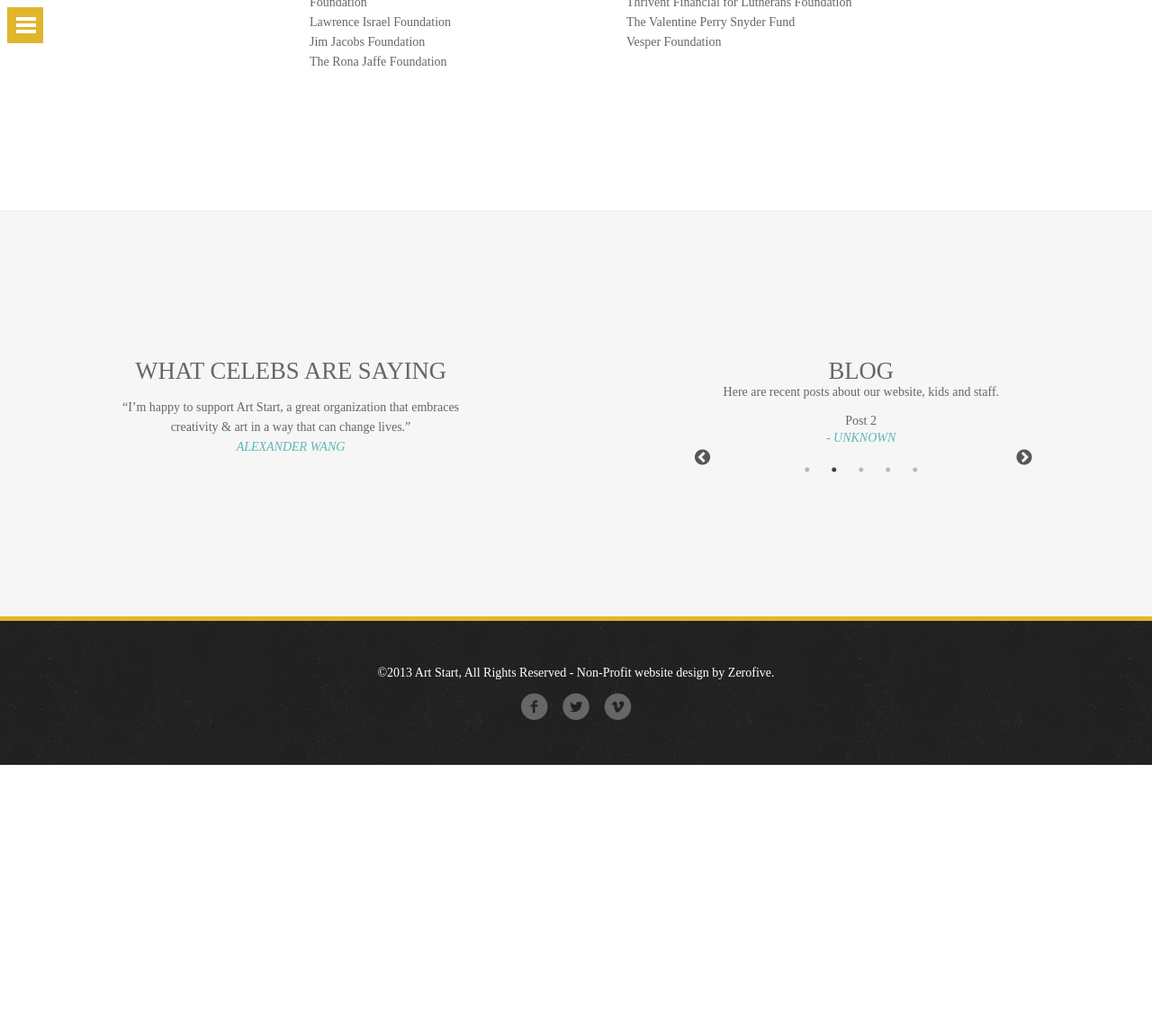
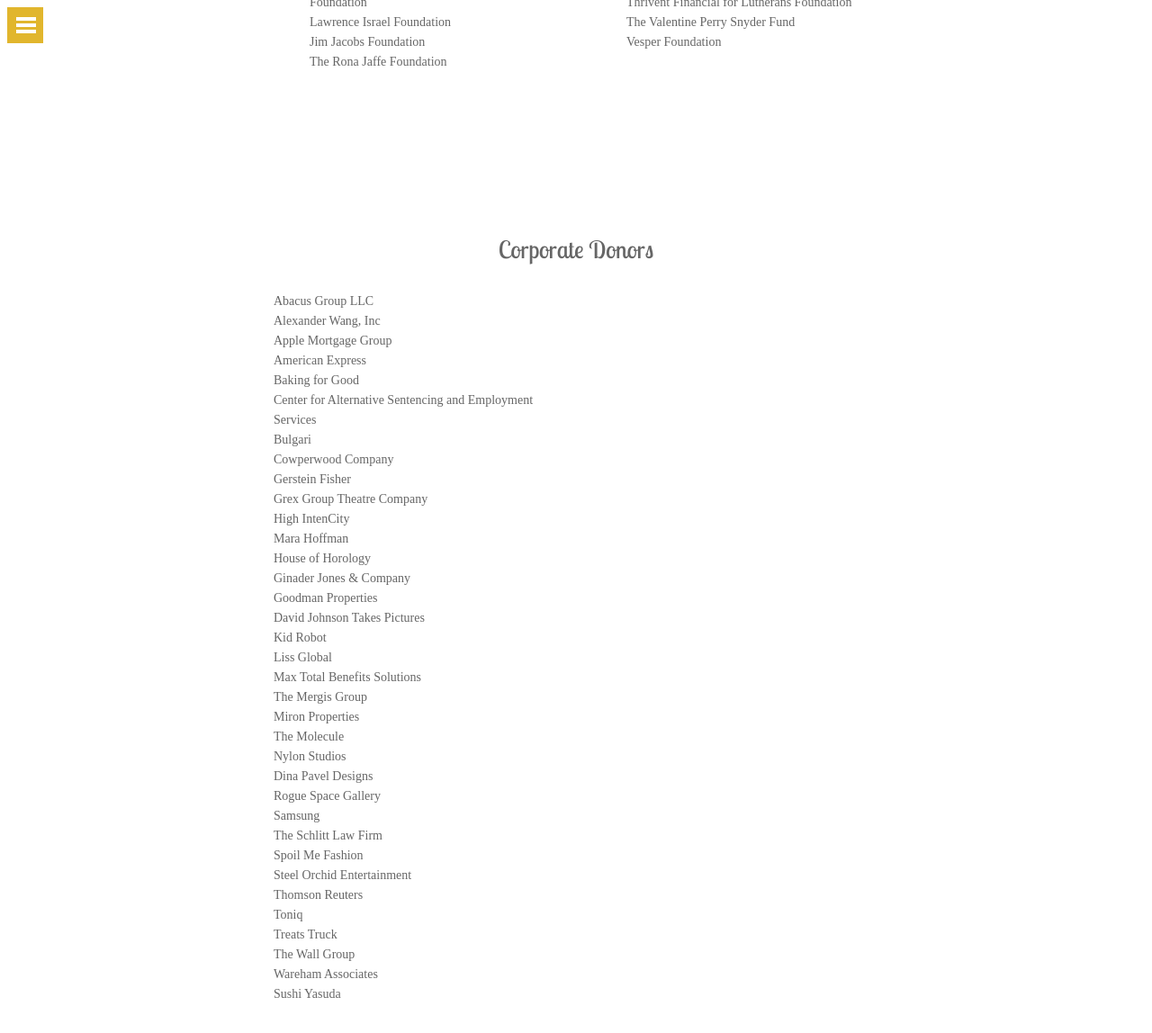
Before and after one commit to card0127/zerofive, a Jekyll site: the page built from thefamily.html, in a window 1280 px wide and 1400 px high, scrolled down 3875 px. Shown: the top 1148 px of the window at 90% size. Built offline with Jekyll 4.4.1, drawn with Linux system fonts in a browser that asks for light colours; nearby versions of some CDN libraries; Markdown is read by kramdown in place of the engine named in the settings; before the commit the page ends 4725 px from its top, so only the background shows below that.

Commit message:
feat(html): add missing section with all links to family.html

```diff
--- a/thefamily.html
+++ b/thefamily.html
@@ -112,4 +112,47 @@
 			</ul>
 		</div>
 	</div>
+
+	    <div id="about-com-part" class="patnership-width">
+        <h2>Corporate Donors</h2>
+        <div class="left">
+            <ul class="left-padding-none">
+                <li id="normal-li"><a href="http://abacusnyc.com/">Abacus Group LLC</a></li>
+                <li id="normal-li"><a href="http://www.alexanderwang.com/">Alexander Wang, Inc</a></li>
+                <li id="normal-li"><a href="http://www.applemortgagecorp.com/">Apple Mortgage Group</a></li>
+                <li id="normal-li"><a href="https://www304.americanexpress.com/credit-card/carousel-landing/premier-rewards-gold?ccsgeep=28000&openeep=43213&psboth=CCSG_Google_AE_American%20Express_Exact&ti=1">American Express</a></li>
+                <li id="normal-li"><a href="http://www.bakingforgood.com/">Baking for Good</a></li>
+                <li id="normal-li"><a href="http://www.cases.org/">Center for Alternative Sentencing and Employment Services</a></li>
+                <li id="normal-li"><a href="http://www.bulgari.com/en-us/">Bulgari</a></li>
+                <li id="normal-li">Cowperwood Company</li>
+                <li id="normal-li"><a href="http://gersteinfisher.com/">Gerstein Fisher</a></li>
+                <li id="normal-li"><a href="http://grexgroup.com/">Grex Group Theatre Company</a></li>
+                <li id="normal-li"><a href="http://highintencity.com/home">High IntenCity</a></li>
+                <li id="normal-li"><a href="http://www.marahoffman.com/">Mara Hoffman</a></li>
+              	<li id="normal-li"><a href="http://houseofhorology.com/">House of Horology</a></li>
+              	<li id="normal-li">Ginader Jones & Company</li>
+              	<li id="normal-li">Goodman Properties</li>
+              	<li id="normal-li"><a href="http://davidjohnsontakespictures.com/">David Johnson Takes Pictures</a></li>
+              	<li id="normal-li"><a href="http://www.kidrobot.com/">Kid Robot</a></li>
+              	<li id="normal-li">Liss Global</li>
+              	<li id="normal-li"><a href="http://www.mtbenefitsolutions.com/about/">Max Total Benefits Solutions</a></li>
+              	<li id="normal-li"><a href="http://www.mergisgroup.com/">The Mergis Group</a></li>
+              	<li id="normal-li"><a href="http://www.mironproperties.com/">Miron Properties</a></li>
+              	<li id="normal-li"><a href="http://www.themolecule.net/">The Molecule</a></li>
+              	<li id="normal-li"><a href="http://www.nylonstudios.com/">Nylon Studios</a></li>
+              	<li id="normal-li">Dina Pavel Designs</li>
+              	<li id="normal-li"><a href="http://www.chelseagalleryspace.com/">Rogue Space Gallery</a></li>
+              	<li id="normal-li"><a href="http://www.samsung.com/us/">Samsung</a></li>
+              	<li id="normal-li"><a href="http://www.schlittlaw.com/">The Schlitt Law Firm</a></li>
+              	<li id="normal-li"><a href="http://www.spoilmefashion.com/">Spoil Me Fashion</a></li>
+              	<li id="normal-li">Steel Orchid Entertainment</li>
+              	<li id="normal-li"><a href="http://thomsonreuters.com/">Thomson Reuters</a></li>
+              	<li id="normal-li"><a href="http://www.toniq.com/">Toniq</a></li>
+              	<li id="normal-li"><a href="http://treatstruck.com/">Treats Truck</a></li>
+              	<li id="normal-li">The Wall Group</li>
+              	<li id="normal-li">Wareham Associates</li>
+              	<li id="normal-li"><a href="http://www.sushiyasuda.com/">Sushi Yasuda</a></li>
+            </ul>
+        </div>
+
 </div>
```
